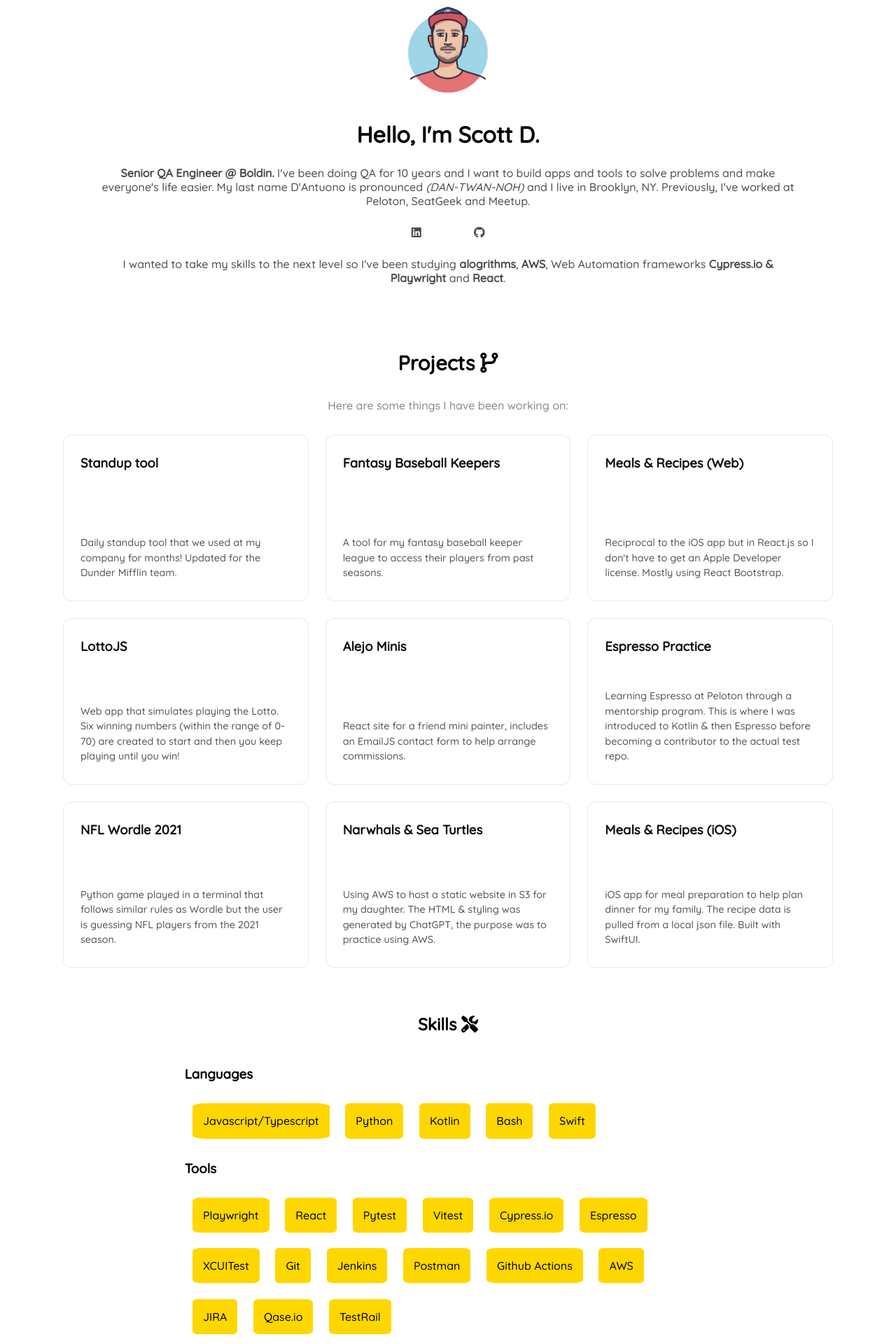
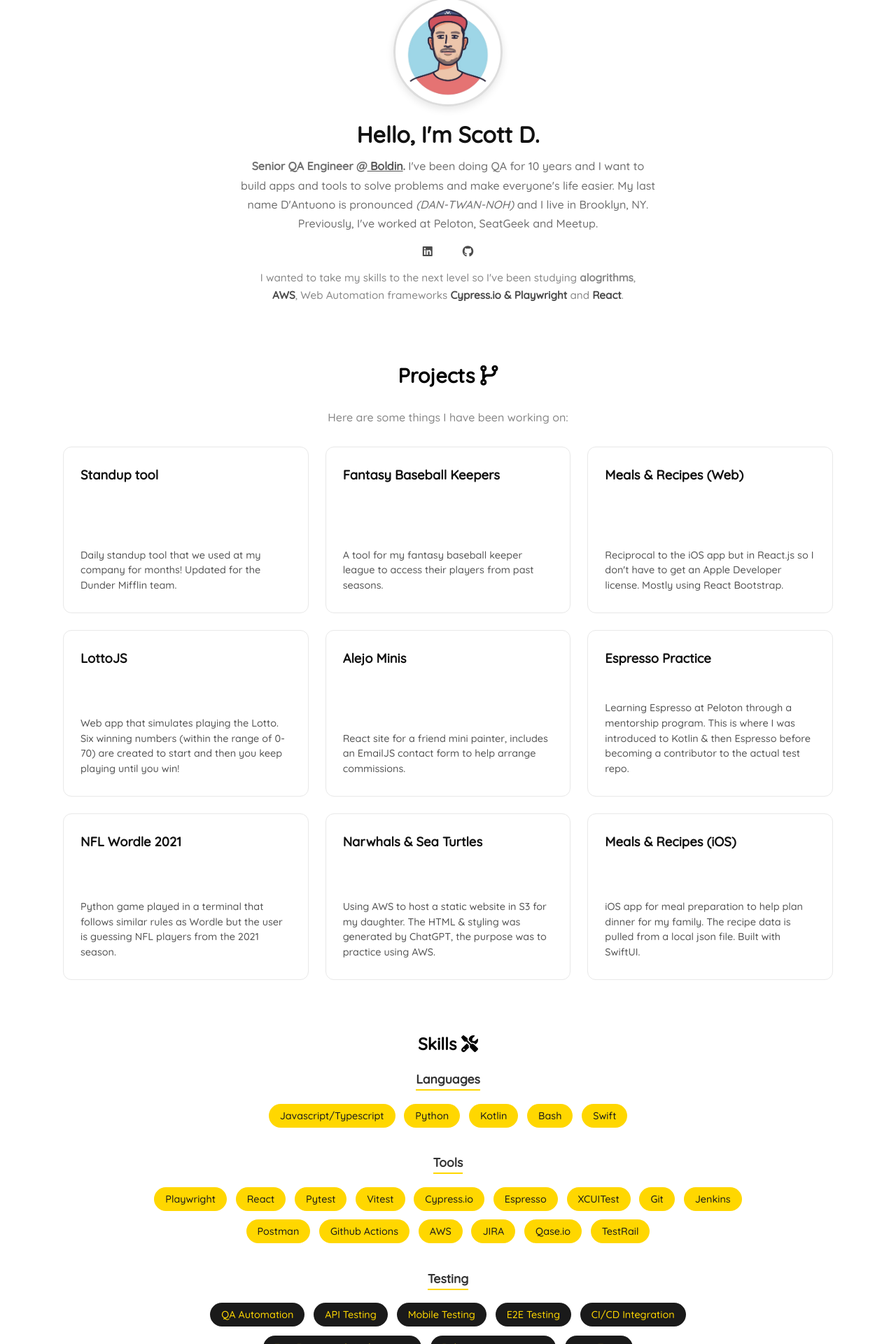
Before and after one commit to escosio/scottdantuono, a React (Create React App) app: page / in a window 1280 px wide. Shown: the part 62-1982 px from the top of the page at 70% size. Built offline with nearby package versions, Linux system fonts and the light colour scheme.

Commit message:
more styling changes

```diff
--- a/src/components/Skills.js
+++ b/src/components/Skills.js
@@ -34,22 +34,34 @@
   return (
     <div id="skills" className="skills section">
       <h2>
-        Skills <i class="fa-solid fa-screwdriver-wrench"></i>
+        Skills <i className="fa-solid fa-screwdriver-wrench"></i>
       </h2>
+
+      <div className="skill-category">
+        <h3>Languages</h3>
         <ul className="skill-list">
-        <h3>Languages</h3>
           {langs.map((lang, i) => (
             <li key={i} className="skill-item">
               {lang}
             </li>
           ))}
+        </ul>
+      </div>
+
+      <div className="skill-category">
         <h3>Tools</h3>
+        <ul className="skill-list">
           {tools.map((tool, i) => (
             <li key={i} className="skill-item">
               {tool}
             </li>
           ))}
+        </ul>
+      </div>
+
+      <div className="skill-category">
         <h3>Testing</h3>
+        <ul className="skill-list">
           {testing.map((qaSkill, i) => (
             <li key={i} className="skill-item testing-skill">
               {qaSkill}
@@ -57,5 +69,6 @@
           ))}
         </ul>
       </div>
+    </div>
   );
 };
--- a/src/css/App.css
+++ b/src/css/App.css
@@ -31,6 +31,59 @@
 }
 
 /* Header */
+.header {
+  padding: 3rem 1.5rem 2rem;
+  max-width: 720px;
+  margin: 0 auto;
+}
+
+.header h1 {
+  font-size: 2rem;
+  margin: 1rem 0 0.25rem;
+  color: #111;
+}
+
+.bio-pic {
+  border-radius: 50%;
+  border: 3px solid #ddd;
+  box-shadow: 0 4px 12px rgba(0, 0, 0, 0.1);
+}
+
+.header .subtext {
+  font-size: 1rem;
+  line-height: 1.7;
+  color: #333;
+  margin: 0.75rem auto 1rem;
+  max-width: 600px;
+}
+
+.header .subtext a {
+  color: #111;
+  font-weight: 600;
+  text-decoration: underline;
+}
+
+.header .subtext a:hover {
+  text-decoration: underline;
+}
+
+.bio-paragraph {
+  font-size: 0.95rem;
+  line-height: 1.7;
+  color: #555;
+  max-width: 600px;
+  margin: 0.5rem auto 0;
+}
+
+.bio-paragraph a {
+  color: #111;
+  text-decoration: underline;
+}
+
+.bio-paragraph a:hover {
+  text-decoration: underline;
+}
+
 p {
   opacity: 70%;
   animation: fadeIn 4s;
@@ -77,11 +130,6 @@
   opacity: 70%;
 }
 
-/* .header {
-  background-image: url("../assets/me.png");
-  opacity: 12%;
-} */
-
 /* Sections */
 
 .section {
@@ -109,22 +157,61 @@
   padding: 0;
 }
 
+.skills {
+  padding: 2% 5%;
+  max-width: 900px;
+  margin: 0 auto;
+}
+
 .skill-list {
-  display: flexbox;
-  text-align: left;
-  margin: auto 20%;
+  text-align: center;
+  margin: 0 auto;
+}
+
+.skill-category {
+  margin-bottom: 2rem;
+  text-align: center;
+}
+
+.skill-category h3 {
+  font-size: 1.1rem;
+  margin: 0 0 0.75rem;
+  color: #333;
+  border-bottom: 2px solid gold;
+  padding-bottom: 0.25rem;
+  display: inline-block;
 }
 
 .skill-item {
   display: inline-flex;
-  padding: 2%;
+  align-items: center;
+  padding: 0.5rem 1rem;
   background-color: gold;
-  border-radius: 10%;
-  margin: 1.5%;
+  border-radius: 20px;
+  margin: 0.4rem;
+  font-size: 0.9rem;
+  font-weight: 500;
+  color: #1a1a1a;
+  transition:
+    background-color 0.2s ease,
+    color 0.2s ease,
+    transform 0.2s ease;
 }
 
 .skill-item:hover {
-  color: white;
+  background-color: #1a1a1a;
+  color: gold;
+  transform: translateY(-2px);
+}
+
+.testing-skill {
+  background-color: #1a1a1a;
+  color: gold;
+}
+
+.testing-skill:hover {
+  background-color: gold;
+  color: #1a1a1a;
 }
 
 /* footer */
```
Lines whose indentation alone changed are shown as unchanged.
